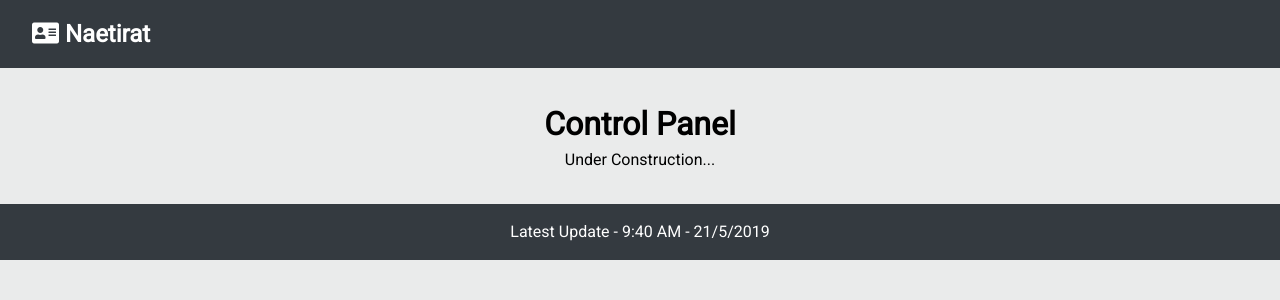
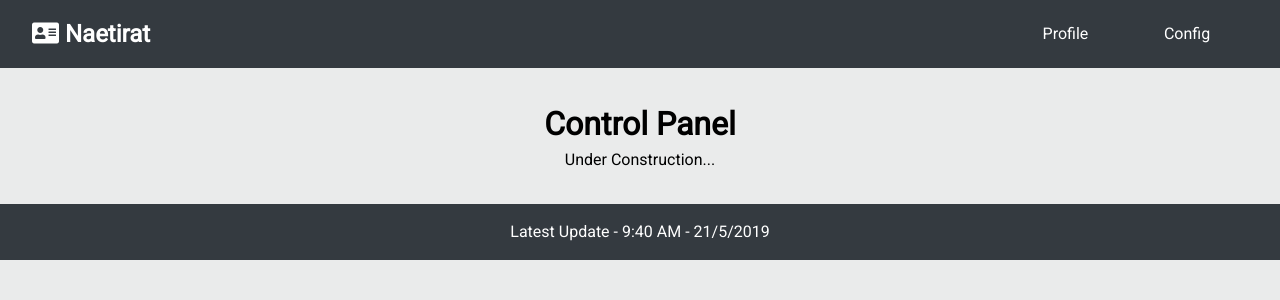
Before and after one commit to army2102/naetirat.com, a React (Create React App) app in the folder client/: page /config in a window 1280 px wide. Shown: the top 300 px of the page. Built offline with nearby package versions, Linux system fonts and the light colour scheme.

Commit message:
Add link to Profile and Config pages

```diff
--- a/client/src/components/App/App.js
+++ b/client/src/components/App/App.js
@@ -1,4 +1,5 @@
 import React from 'react';
+import { BrowserRouter } from 'react-router-dom';
 import './App.css';
 
 import Header from '../layout/Header/Header';
@@ -8,11 +9,11 @@ import Footer from '../layout/Footer/Footer';
 class App extends React.Component {
   render() {
     return (
-      <div>
+      <BrowserRouter>
         <Header />
         <Main />
         <Footer />
-      </div>
+      </BrowserRouter>
     );
   }
 }
--- a/client/src/components/Layout/Header/Header.css
+++ b/client/src/components/Layout/Header/Header.css
@@ -14,7 +14,6 @@ nav #logo {
   font-weight: bold;
 }
 nav #menu {
-  display: none;
   width: 20%;
 }
 nav #menu ul {
--- a/client/src/components/Layout/Header/Header.js
+++ b/client/src/components/Layout/Header/Header.js
@@ -1,4 +1,5 @@
 import React from 'react';
+import { Link } from 'react-router-dom';
 import './Header.css';
 
 const Header = () => {
@@ -9,17 +10,14 @@ const Header = () => {
         <span> Naetirat</span>
       </div>
       <div id="menu">
-        {/* <ul>
-          <a href="#">
-            <li>Menu</li>
-          </a>
-          <a href="#">
-            <li>Menu</li>
-          </a>
-          <a href="#">
-            <li>Menu</li>
-          </a>
-        </ul> */}
+        <ul>
+          <Link to="/">
+            <li>Profile</li>
+          </Link>
+          <Link to="/config">
+            <li>Config</li>
+          </Link>
+        </ul>
       </div>
     </nav>
   );
--- a/client/src/components/Layout/Main/Main.js
+++ b/client/src/components/Layout/Main/Main.js
@@ -1,5 +1,5 @@
 import React from 'react';
-import { BrowserRouter, Route } from 'react-router-dom';
+import { Route } from 'react-router-dom';
 
 import Profile from '../../container/Profile/Profile';
 import ControlPanel from '../../container/ControlPanel/ControlPanel';
@@ -7,10 +7,10 @@ import ControlPanel from '../../container/ControlPanel/ControlPanel';
 class Main extends React.Component {
   render() {
     return (
-      <BrowserRouter>
+      <div>
         <Route path="/" exact component={Profile} />
         <Route path="/config" exact component={ControlPanel} />
-      </BrowserRouter>
+      </div>
     );
   }
 }
```
